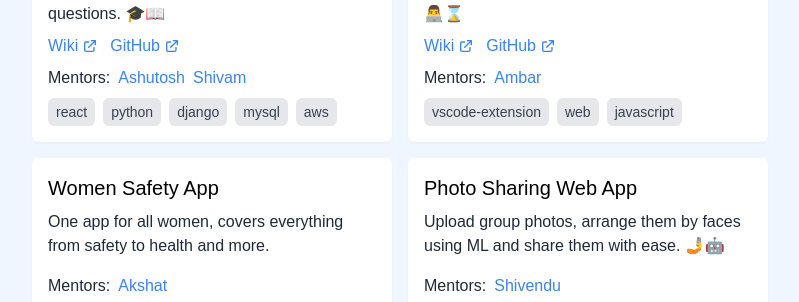
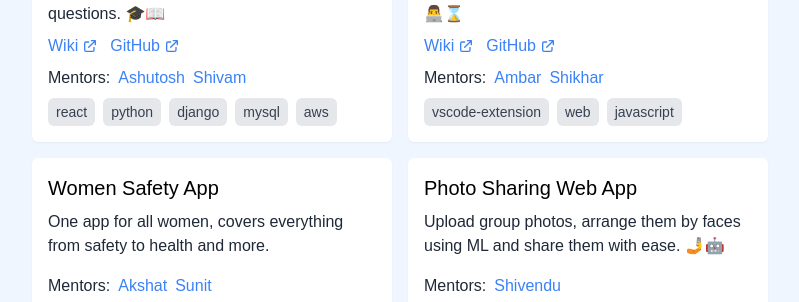
Before and after one commit to OpenLake/FOSS-Overflow, a Next.js app: page /projects in a window 1280 px wide. Shown: the part 498-800 px from the top of the page, without its empty margins (240-1039 px from the left). Built offline with nearby package versions, Linux system fonts and the light colour scheme.

Commit message:
Update projects.js

```diff
--- a/content/projects.js
+++ b/content/projects.js
@@ -44,6 +44,7 @@ export const projectData = [
 		tags: ['vscode-extension', 'web', 'javascript'],
 		mentors: {
 			Ambar: 'https://www.linkedin.com/in/ambar-mutha/',
+			Shikhar: 'https://github.com/shikharvashistha',
 		},
 	},
 	{
@@ -53,6 +54,7 @@ export const projectData = [
 		tags: ['android', 'kotlin/java'],
 		mentors: {
 			Akshat: 'https://www.linkedin.com/in/akshaaatt',
+			Sunit: 'https://www.linkedin.com/in/sunit-roy/',
 		},
 	},
 	{
```
